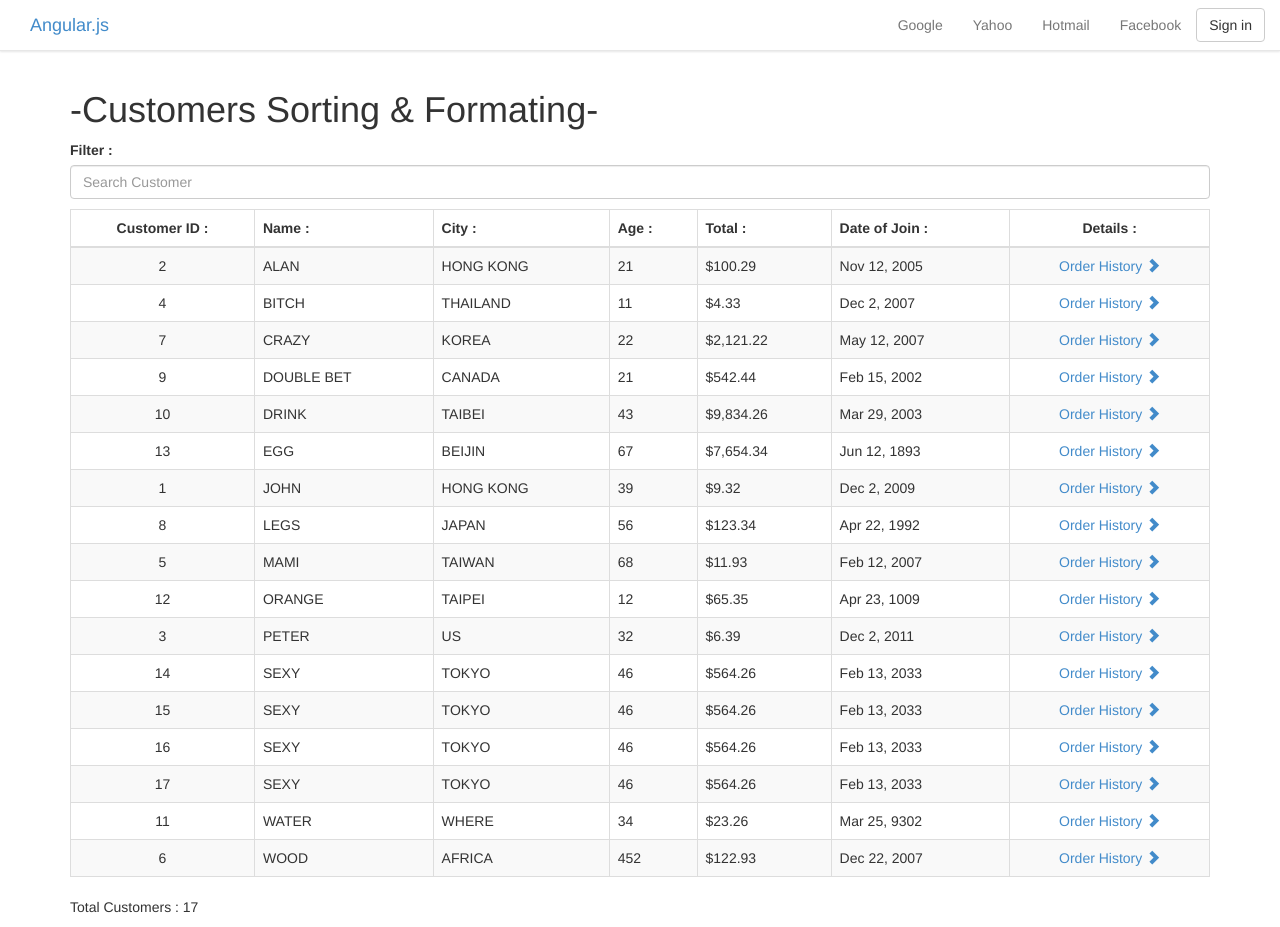
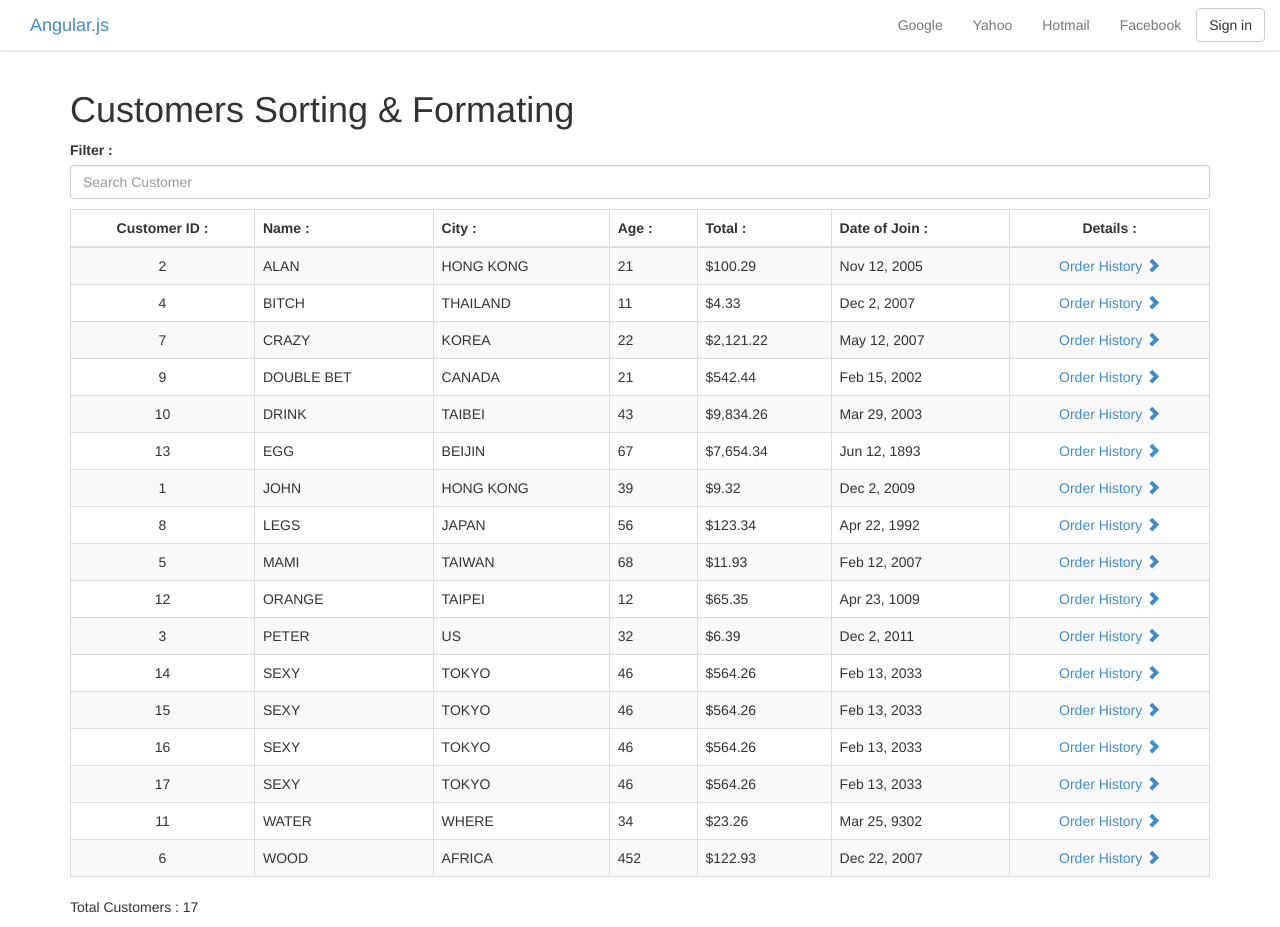
Before and after one commit to dennischow/customer-learning, a plain HTML site: page index.html in a window 1280 px wide. Drawn offline with Linux system fonts and the light colour scheme.

Commit message:
updating

```diff
--- a/assets/app/views/customers.html
+++ b/assets/app/views/customers.html
@@ -1,6 +1,6 @@
 <div class="container">
 
-	<h1>-Customers Sorting &amp; Formating-</h1>
+	<h1>Customers Sorting &amp; Formating</h1>
 
 	<p>
 		<label>Filter :</label>
```
